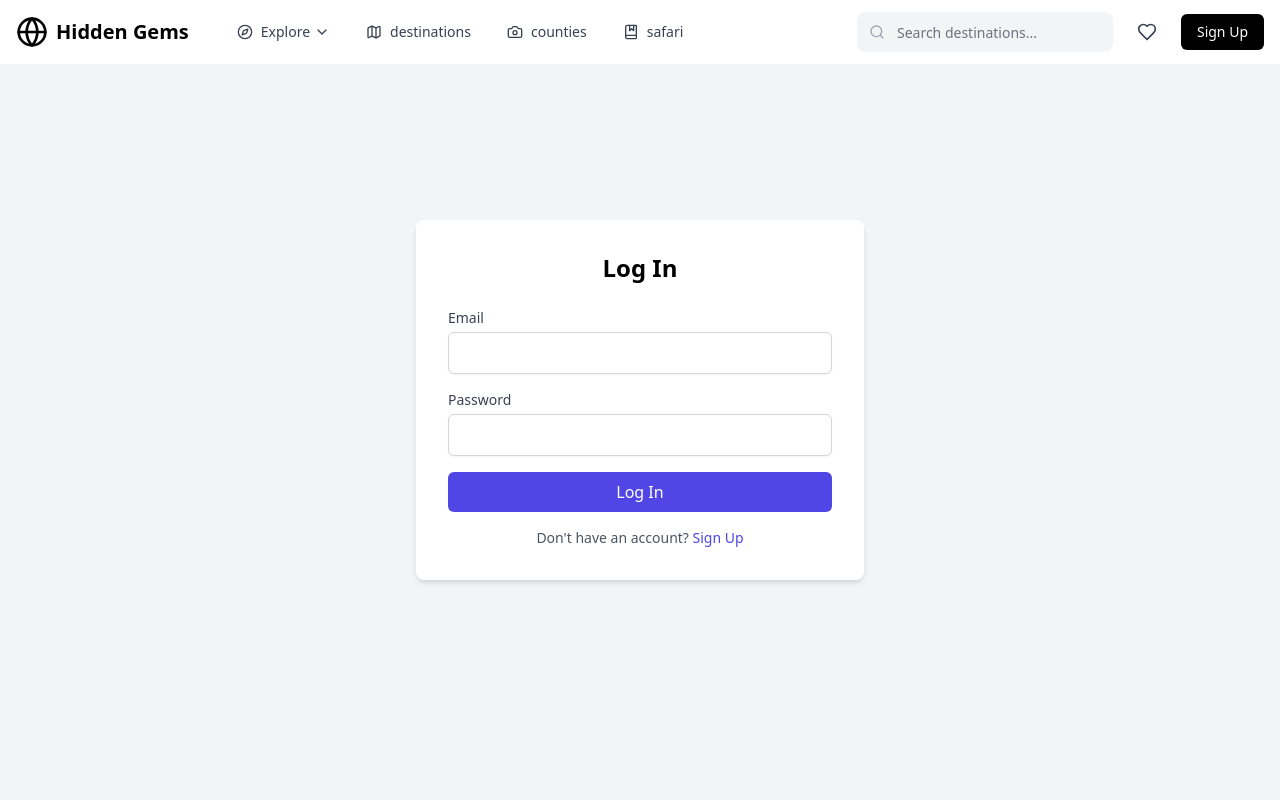
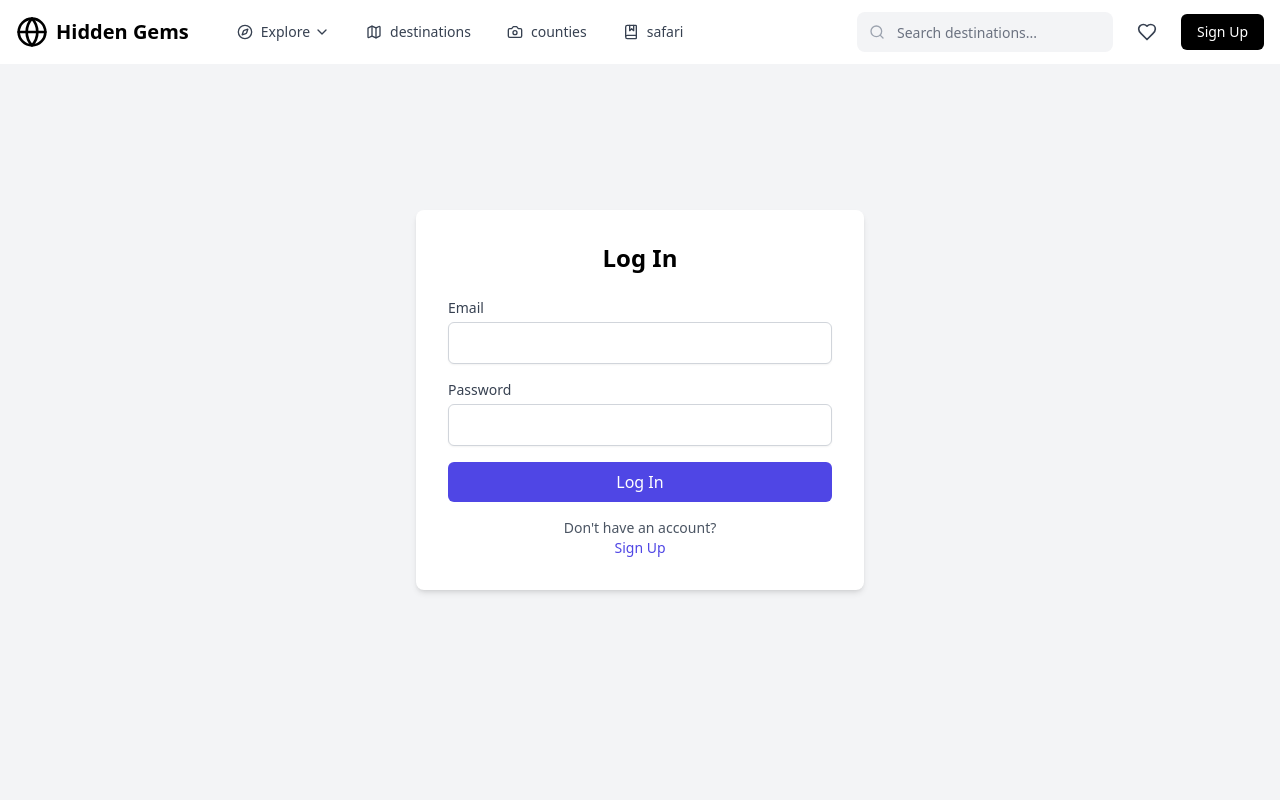
Before and after one commit to Osamaabdullahi/hidden-gems, a Next.js app: page /login in a window 1280 px wide. Shown: the top 800 px of the page. Built offline with nearby package versions, Linux system fonts and the light colour scheme.

Commit message:
fixed the login page

```diff
--- a/app/(auth)/login/page.jsx
+++ b/app/(auth)/login/page.jsx
@@ -120,7 +120,7 @@ export default function Login() {
           </button>
         </form>
         <p className="text-sm text-center text-gray-600 mt-4">
-          Don't have an account?{" "}
+          <p>Don&apos;t have an account?</p>
           <a href="/auth/sighup" className="text-indigo-600 hover:underline">
             Sign Up
           </a>
```
